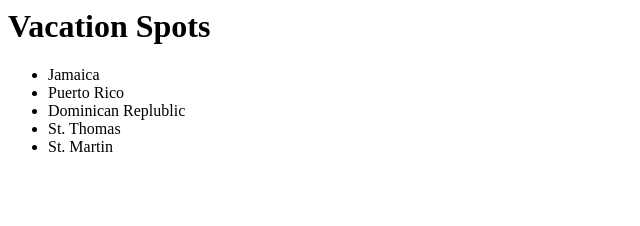
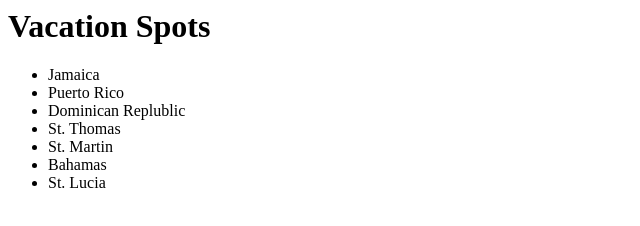
Before and after one commit to angiediedrich/vacation-spots, a plain HTML site: page index.html in a window 1280 px wide. Shown: the whole page, without its empty margins (0-640 px from the left). Drawn offline with Linux system fonts and the light colour scheme.

Commit message:
Update index.html

```diff
--- a/index.html
+++ b/index.html
@@ -5,4 +5,6 @@
     <li>Dominican Replublic</li>
     <li>St. Thomas</li>
     <li>St. Martin</li>
+    <li>Bahamas</li>
+    <li>St. Lucia</li
   </ul>
```
